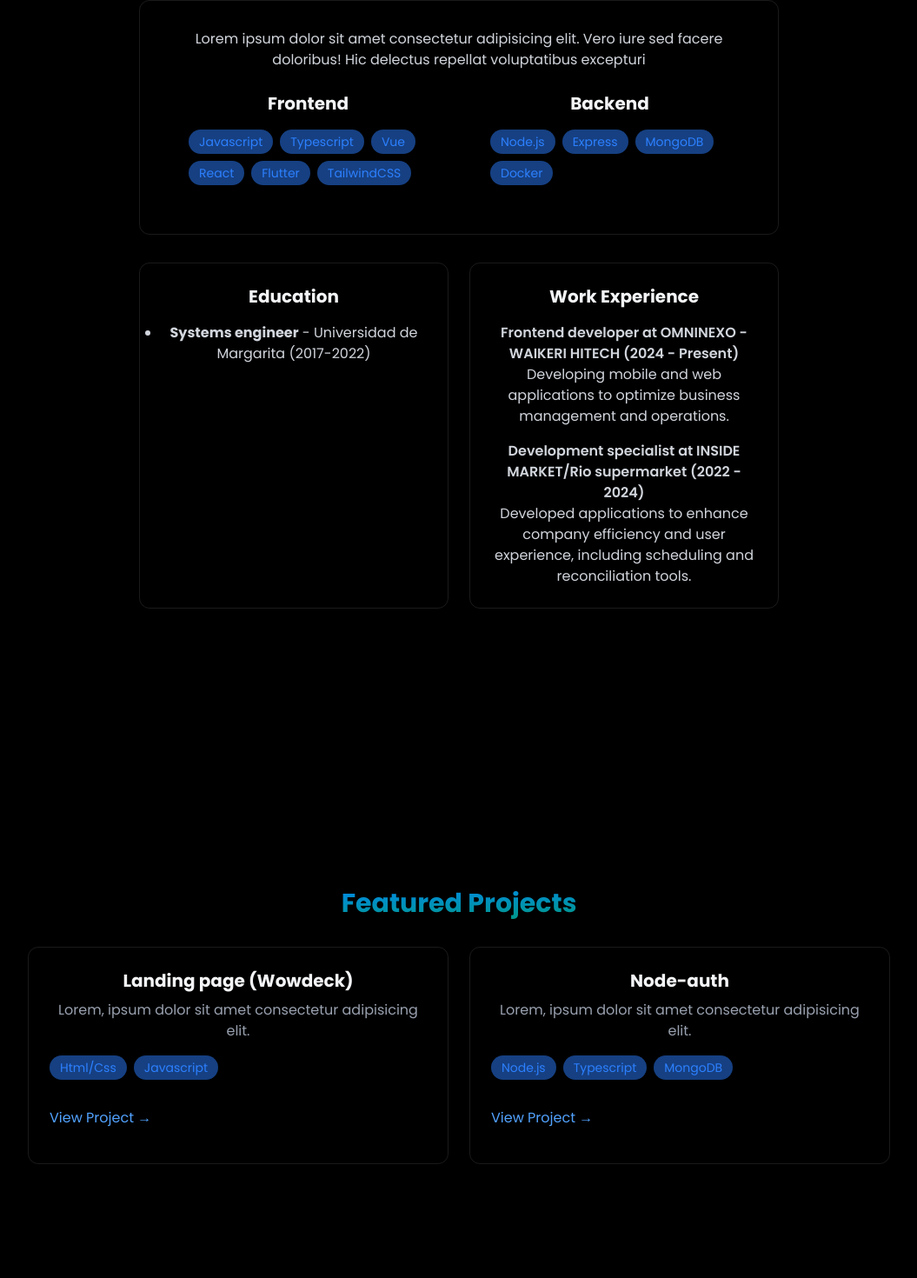
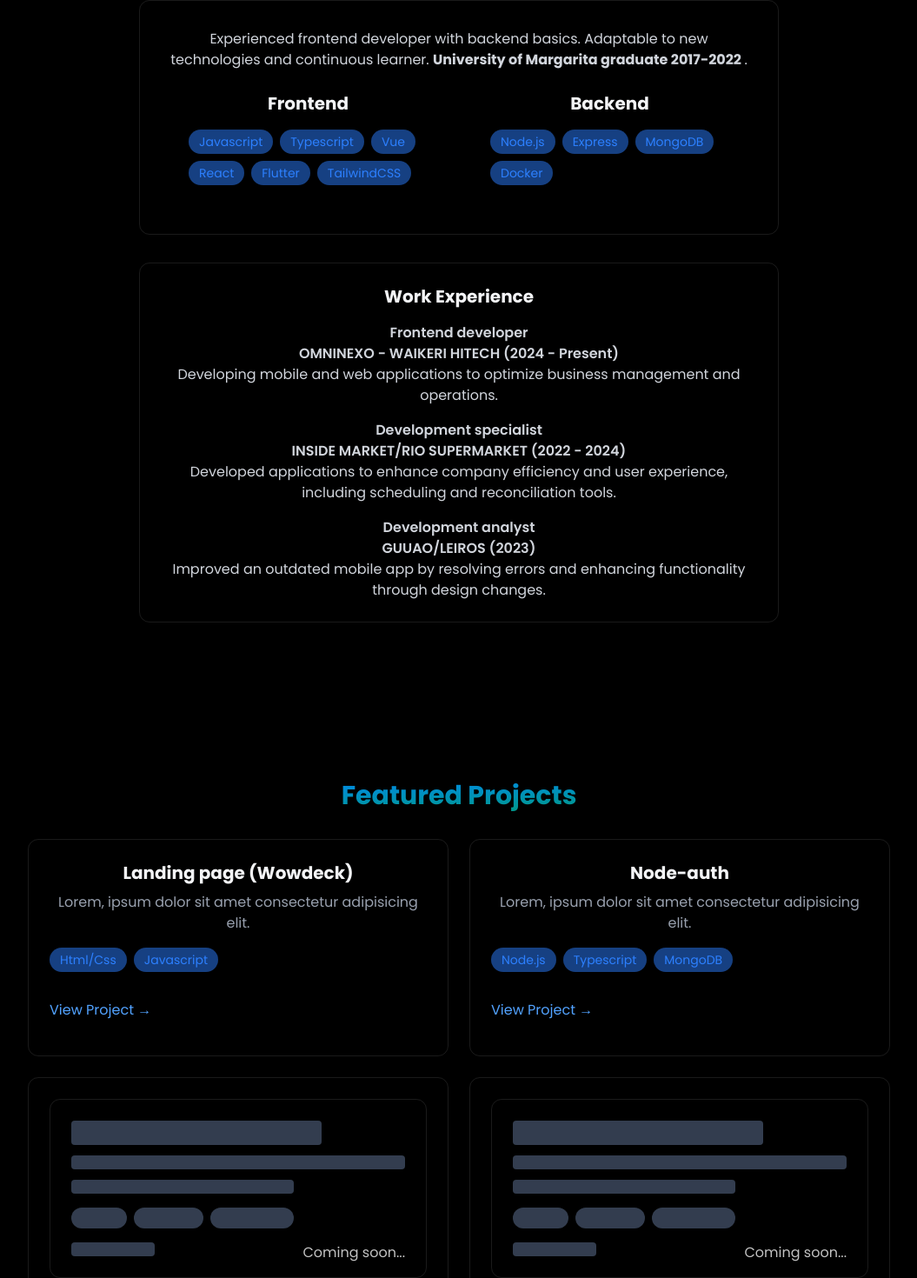
Before and after one commit to miguelFernandez98/Portfolio-MiguelFernandez, a React (Vite) app: page / in a window 1280 px wide. Shown: the part 980-2450 px from the top of the page at 87% size, without its empty margins (112-1167 px from the left). Built offline with nearby package versions, Linux system fonts and the light colour scheme.

Commit message:
`feat: updated navbar, about, and projects sections with minor changes`

```diff
--- a/src/components/Navbar.jsx
+++ b/src/components/Navbar.jsx
@@ -26,7 +26,7 @@ export const Navbar = ({ menuOpen, setMenuOpen }) => {
           }
         });
       },
-      { threshold: 0.1, rootMargin: "0px 0px -40% 0px" }
+      { threshold: 0.1, rootMargin: "0px 0px -60% 0px" }
     );
 
     sections.forEach((section) => observer.observe(section));
@@ -39,7 +39,7 @@ export const Navbar = ({ menuOpen, setMenuOpen }) => {
       <section className="max-w-xl mx-auto px-4 py-2 flex justify-between items-center">
         <div className="px-6">
           <a href="#home" className="font-mono">
-            <img className="h-5 w-auto" src={logo} alt="Logo staff" />
+            <img className="h-5 w-auto" src={logo} alt="Logo staff"/>
           </a>
         </div>
         <div className="flex justify-center items-center h-12 py-3 px-6 md:bg-[rgba(10,10,10,0.8)] md:backdrop-blur-sm md:border md:border-white/20 md:shadow-lg md:rounded-4xl">
--- /dev/null
+++ b/src/components/SkeletonLoader.jsx
@@ -0,0 +1,18 @@
+export const SkeletonLoader = () => {
+  return (
+    <section className="p-6 rounded-xl border border-white/10">
+      <div className="h-7 bg-gray-700 rounded mb-3 animate-pulse w-3/4"></div>
+      <div className="h-4 bg-gray-700 rounded mb-3 animate-pulse w-full"></div>
+      <div className="h-4 bg-gray-700 rounded mb-4 animate-pulse w-2/3"></div>
+      <div className="flex flex-wrap gap-2 mb-4">
+        <div className="h-6 w-16 bg-gray-700 rounded-full animate-pulse"></div>
+        <div className="h-6 w-20 bg-gray-700 rounded-full animate-pulse"></div>
+        <div className="h-6 w-24 bg-gray-700 rounded-full animate-pulse"></div>
+      </div>
+      <div className="w-full flex flex-row justify-between items-center">
+        <div className="h-4 bg-gray-700 rounded w-1/4 animate-pulse"></div>
+        <div className="h-4 w-auto animate-pulse text-white/80">Coming soon...</div>
+      </div>
+    </section>
+  );
+};
--- a/src/components/sections/About.jsx
+++ b/src/components/sections/About.jsx
@@ -25,8 +25,9 @@ export const About = () => {
           </h2>
           <div className="rounded-xl p-8 border-white/10 border hover:-translate-y-0 transition-all">
             <p className="text-gray-300 mb-b text-center">
-              Lorem ipsum dolor sit amet consectetur adipisicing elit. Vero iure
-              sed facere doloribus! Hic delectus repellat voluptatibus excepturi
+              Experienced frontend developer with backend basics. Adaptable to
+              new technologies and continuous learner.{" "}
+              <strong>University of Margarita graduate 2017-2022 </strong>.
             </p>
             <div className="grid grid-cols-1 md:grid-cols-2 gap-6 ">
               <div className="rounded-3xl p-6 hover:-translate-y-1 transition-all">
@@ -57,26 +58,23 @@ export const About = () => {
               </div>
             </div>
           </div>
-          <div className="grid grid-cols-1 md:grid-cols-2 gap-6 mt-8">
-            <div className="p-6 rounded-xl border-white/10 border hover:-translate-y-1 transition-all">
+          <div className="flex justify-center items-center gap-6 mt-8">
+            {/*     <div className="p-6 rounded-xl border-white/10 border hover:-translate-y-1 transition-all">
               <h3 className="text-xl font-bold mb-4">Education</h3>
               <ul className="list-disc list-inside2 text-gray-300 space-y-2">
                 <li>
                   <strong>Systems engineer</strong> - Universidad de Margarita
                   (2017-2022)
                 </li>
-                {/* <li>
-                <strong>Systems engineer</strong> - Universidad de Margarita
-             (2017-2022)
-              </li> */}
+
               </ul>
-            </div>
+            </div> */}
             <div className="p-6 rounded-xl border-white/10 border hover:-translate-y-1 transition-all">
               <h3 className="text-xl font-bold mb-4">Work Experience</h3>
               <div className="space-y-4 text-gray-300">
                 <div>
                   <h4 className="font-semibold">
-                    Frontend developer at OMNINEXO - WAIKERI HITECH (2024 -
+                    Frontend developer <br /> OMNINEXO - WAIKERI HITECH (2024 -
                     Present)
                   </h4>
                   <p>
@@ -87,8 +85,8 @@ export const About = () => {
                 </div>
                 <div>
                   <h4 className="font-semibold">
-                    Development specialist at INSIDE MARKET/Rio supermarket
-                    (2022 - 2024)
+                    Development specialist <br />
+                    INSIDE MARKET/RIO SUPERMARKET (2022 - 2024)
                   </h4>
                   <p>
                     {" "}
@@ -97,14 +95,16 @@ export const About = () => {
                     tools.{" "}
                   </p>
                 </div>
-                {/* <div>
-                <h4>Development analyst at GUUAO/LEIROS (2023)</h4>
-                <p>
-                  {" "}
-                  Improved an outdated mobile app by resolving errors and
-                  enhancing functionality through design changes.{" "}
-                </p>
-              </div> */}
+                <div>
+                  <h4 className="font-semibold">
+                    Development analyst <br /> GUUAO/LEIROS (2023)
+                  </h4>
+                  <p>
+                    {" "}
+                    Improved an outdated mobile app by resolving errors and
+                    enhancing functionality through design changes.{" "}
+                  </p>
+                </div>
               </div>
             </div>
           </div>
--- a/src/components/sections/Projects.jsx
+++ b/src/components/sections/Projects.jsx
@@ -1,4 +1,5 @@
 import { RevealOnScroll } from "../RevealOnScroll";
+import { SkeletonLoader } from "../SkeletonLoader";
 
 export const Projects = () => {
   const projectsObject = [
@@ -14,6 +15,8 @@ export const Projects = () => {
       tech: ["Node.js", "Typescript", "MongoDB"],
       link: "https://github.com/miguelFernandez98/Node-auth",
     },
+    {},
+    {},
   ];
 
   return (
@@ -23,23 +26,25 @@ export const Projects = () => {
     >
       <RevealOnScroll>
         <div className="max-w-5xl mx-auto px-4">
-          <h2 className=" text-3xl font-bold mb-8 bg-gradient-to-br from-blue-500 to-emerald-600 text-center bg-clip-text text-transparent">
-            {" "}
+          <h2 className="text-3xl font-bold mb-8 bg-gradient-to-br from-blue-500 to-emerald-600 text-center bg-clip-text text-transparent">
             Featured Projects
           </h2>
           <div className="grid grid-cols-1 md:grid-cols-2 gap-6">
             {projectsObject.map((project, key) => (
               <div
                 key={key}
-                className="p-6 rounded-xl border border-white/10 hover:-translate-y-1 hover:border-blue-500/30 hover:shadow-[0_2px_8px_rgba(59,130,246,0.1)] transition
-              "
+                className="p-6 rounded-xl border border-white/10 hover:-translate-y-1 hover:border-blue-500/30 hover:shadow-[0_2px_8px_rgba(59,130,246,0.1)] transition"
               >
+                {Object.keys(project).length === 0 ? (
+                  <SkeletonLoader />
+                ) : (
+                  <>
                     <h3 className="text-xl font-bold mb-2">{project.title}</h3>
                     <p className="text-gray-400 mb-4">{project.description}</p>
                     <div className="flex flex-wrap gap-2 mb-4">
-                  {project.tech.map((tech, key) => (
+                      {project.tech.map((tech, techKey) => (
                         <span
-                      key={key}
+                          key={techKey}
                           className="bg-blue-500/50 text-blue-500 py-1 px-3 rounded-full text-sm hover:bg-blue-500/20 hover:shadow-[0_2px_8px_rgba(59,130,246,0.1)] transition-all"
                         >
                           {tech}
@@ -52,10 +57,11 @@ export const Projects = () => {
                         target="_blank"
                         className="text-blue-400 hover:text-blue-300 transition-colors my-4"
                       >
-                    {" "}
-                    View Project →{" "}
+                        View Project →
                       </a>
                     </div>
+                  </>
+                )}
               </div>
             ))}
           </div>
```
Lines whose indentation alone changed are shown as unchanged.
